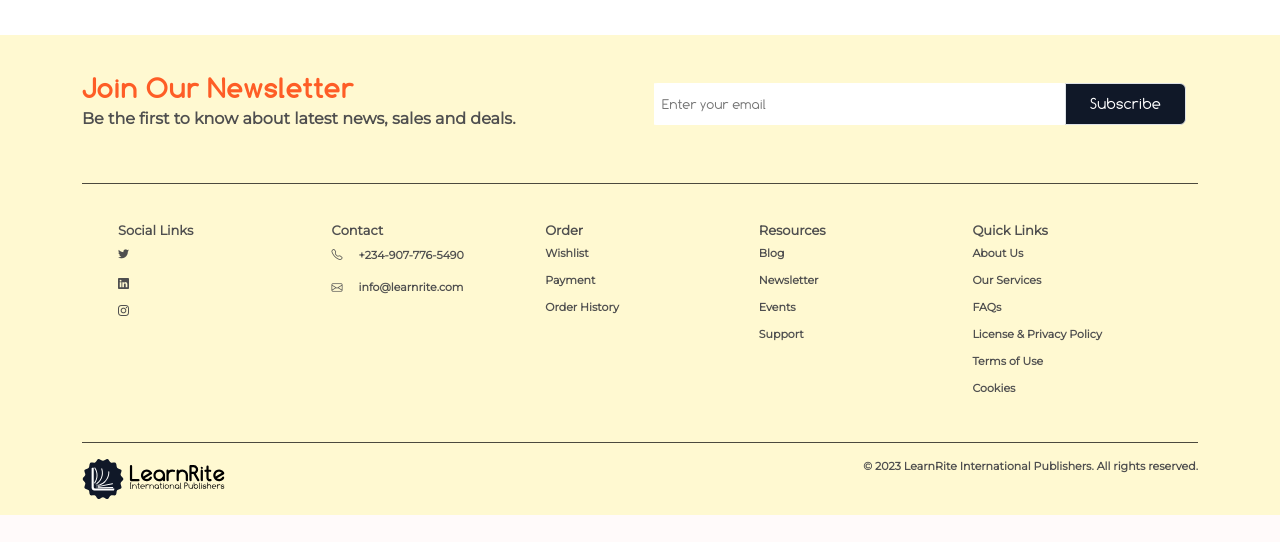
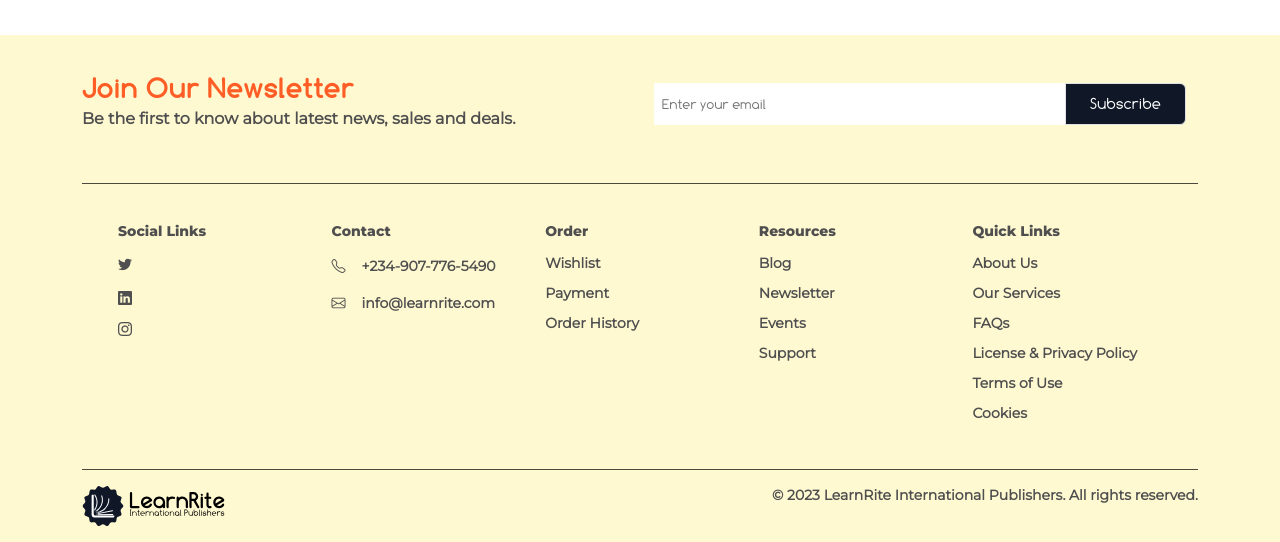
Before and after one commit to arioritsebafortosanyemi-blip/LearnRite_Site, a Django app: page / in a window 1280 px wide. Shown: the part 4593-5135 px from the top of the page. Before the commit the page ends 5108 px from the top, so only its background shows below. Run offline with Django 4.2, Linux system fonts and the light colour scheme; data comes from the database, SQL or seed files in the repository; parts of the project's set-up code (start-up, migrations or seed data) failed here and were passed over; some libraries are stand-ins or nearby versions.

Commit message:
1st push

```diff
--- a/static/css/custom.css
+++ b/static/css/custom.css
@@ -372,7 +372,7 @@
 
 .footer a{
   font-family: montserratregular;
-  font-size: 11px;
+  font-size: 14px;
   font-weight: 600;
   line-height: 1%;
   color: #4F4F4F;
@@ -381,7 +381,7 @@
 
 .footer-text{
   font-family: montserratregular;
-  font-size: 11px;
+  font-size: 14px;
   font-weight: 600;
   color: #4F4F4F;
   text-decoration: none;
@@ -389,8 +389,8 @@
 
 
 .footer h6{
-  font-family: montserratregular;
-  font-size: small;
+  font-family: montserratextrabold;
+  font-size: 14px;
   font-weight: 600;
   color: #4F4F4F;
   text-decoration: none;
--- a/store/templates/store/index.html
+++ b/store/templates/store/index.html
@@ -476,12 +476,12 @@
             <div class="row d-flex align-content-center mt-3">
                 <div class="col-md-6 px-md-0 align-items-start journal-img-container">
                     <img class="img-fluid journal-border" src="{% static 'store/Black_Character.svg' %}" alt="">
-                    <a class="fs-2 fw-bold mt-lg-3 text-wrap" href="#">Quirky Alphabet Books for Your Pre-schooler</a>
+                    <p><a class="fs-2 fw-bold mt-lg-3 text-wrap" href="#">Quirky Alphabet Books for Your Pre-schooler</a></p>
                     <p class="text-muted fs-4 "></p>
                 </div>
                 <div class="col-md-6 px-md-0 align-items-start journal-img-container">
                     <img class="img-fluid journal-border" src="{% static 'store/african_baby_zoo.svg' %}" alt="">
-                    <a class="fs-2 fw-bold mt-lg-3 text-wrap" href="#">Back To School: 5 Books to Speed Up Your Kid's Learning</a>
+                    <p><a class="fs-2 fw-bold mt-lg-3 text-wrap" href="#">Back To School: 5 Books to Speed Up Your Kid's Learning</a></p>
                     <p class="text-muted fs-4 "></p>
                 </div>
             </div>
@@ -551,27 +551,27 @@
                   <hr class="footer-hr ">
                     <div class="container mx-auto row row-cols-1 row-cols-md-5 d-flex footer-text fw-semibold px-md-4 py-3">
                         <div class="col lh-sm footer-text">
-                            <h6 class="mt-2">Social Links</h6>
+                            <h6 class="mt-2 mb-3">Social Links</h6>
                             <p class="lh-l"><a href="https://twitter.com/learnritep"><i class="bi bi-twitter me-3"></i></a></p>
                             <p class="lh-1"><a href="https://www.linkedin.com/company/learnrite-international-publishers/"><i class="bi bi-linkedin me-3"></i></a></p>
                             <p class="lh-1"><a href="https://instagram.com/learnritepublishers?igshid=Y2IzZGU1MTFhOQ=="><i class="bi bi-instagram me-3"></i></a></p>
                         </div>
 
                         <div class="col text-wrap footer-text">
-                            <h6 class="mt-2">Contact</h6>
+                            <h6 class="mt-2 mb-3">Contact</h6>
                             <p><i class="bi bi-telephone me-3"></i>+234-907-776-5490</p>
                             <p><a href="mailto: info@learnrite.com" class="text-break"><i class="bi bi-envelope me-3"></i>info@learnrite.com</a></p>
                         </div>
 
                         <div class="col lh-1 footer-text">
-                            <h6 class="mt-2">Order</h6>
+                            <h6 class="mt-2 mb-3">Order</h6>
                             <p class="lh-1"><a href="#">Wishlist</a></p>
                             <p class="lh-1"><a href="#">Payment</a></p>
                             <p class="lh-1"><a href="#">Order History</a></p>
                         </div>
 
                         <div class="col lh-1 footer-text">
-                            <h6 class="mt-2">Resources</h6>
+                            <h6 class="mt-2 mb-3">Resources</h6>
                             <p><a href="#">Blog</a></p>
                             <p><a href="#">Newsletter</a></p>
                             <p><a href="#">Events</a></p>
@@ -579,7 +579,7 @@
                         </div>
 
                         <div class="col lh-1">
-                            <h6 class="mt-2">Quick Links</h6>
+                            <h6 class="mt-2 mb-3">Quick Links</h6>
                             <p><a href="{% url 'aboutus' %}">About Us</a></p>
                             <p><a href="{% url 'services' %}">Our Services</a></p>
                             <p><a href="{% url 'faqs' %}">FAQs</a></p>
--- a/templates/base.html
+++ b/templates/base.html
@@ -205,7 +205,7 @@
 
    <div class="container">
       <hr class="footer-hr ">
-        <div class="container mx-auto row row-cols-3 row-cols-md-5 d-flex footer-text fw-semibold px-md-4 py-3">
+        <div class="container mx-auto row row-cols-1 row-cols-md-5 d-flex footer-text fw-semibold px-md-4 py-3">
             <div class="col lh-sm footer-text">
                 <h6 class="mt-2">Social Links</h6>
                 <p class="lh-l"><a href="https://twitter.com/learnritep"><i class="bi bi-twitter me-3"></i></a></p>
@@ -216,7 +216,7 @@
             <div class="col text-wrap footer-text">
                 <h6 class="mt-2">Contact</h6>
                 <p><i class="bi bi-telephone me-3"></i>+234-907-776-5490</p>
-                <p><a href="mailto: info@learnrite.com" class="text-break"><i class="bi bi-envelope me-3"></i>info@learnrite.com</a></p>
+                <p class="text-break"><a href="mailto: info@learnrite.com"><i class="bi bi-envelope me-3"></i>info@learnrite.com</a></p>
             </div>
 
             <div class="col lh-1 footer-text">
--- a/templates/base1.html
+++ b/templates/base1.html
@@ -200,7 +200,7 @@
 
    <div class="container">
                   <hr class="footer-hr ">
-                    <div class="container mx-auto row row-cols-3 row-cols-md-5 d-flex footer-text fw-semibold px-md-4 py-3">
+                    <div class="container mx-auto row row-cols-1 row-cols-md-5 d-flex footer-text fw-semibold px-md-4 py-3">
                         <div class="col lh-sm footer-text">
                             <h6 class="mt-2">Social Links</h6>
                             <p class="lh-l"><a href="https://twitter.com/learnritep"><i class="bi bi-twitter me-3"></i></a></p>
```
